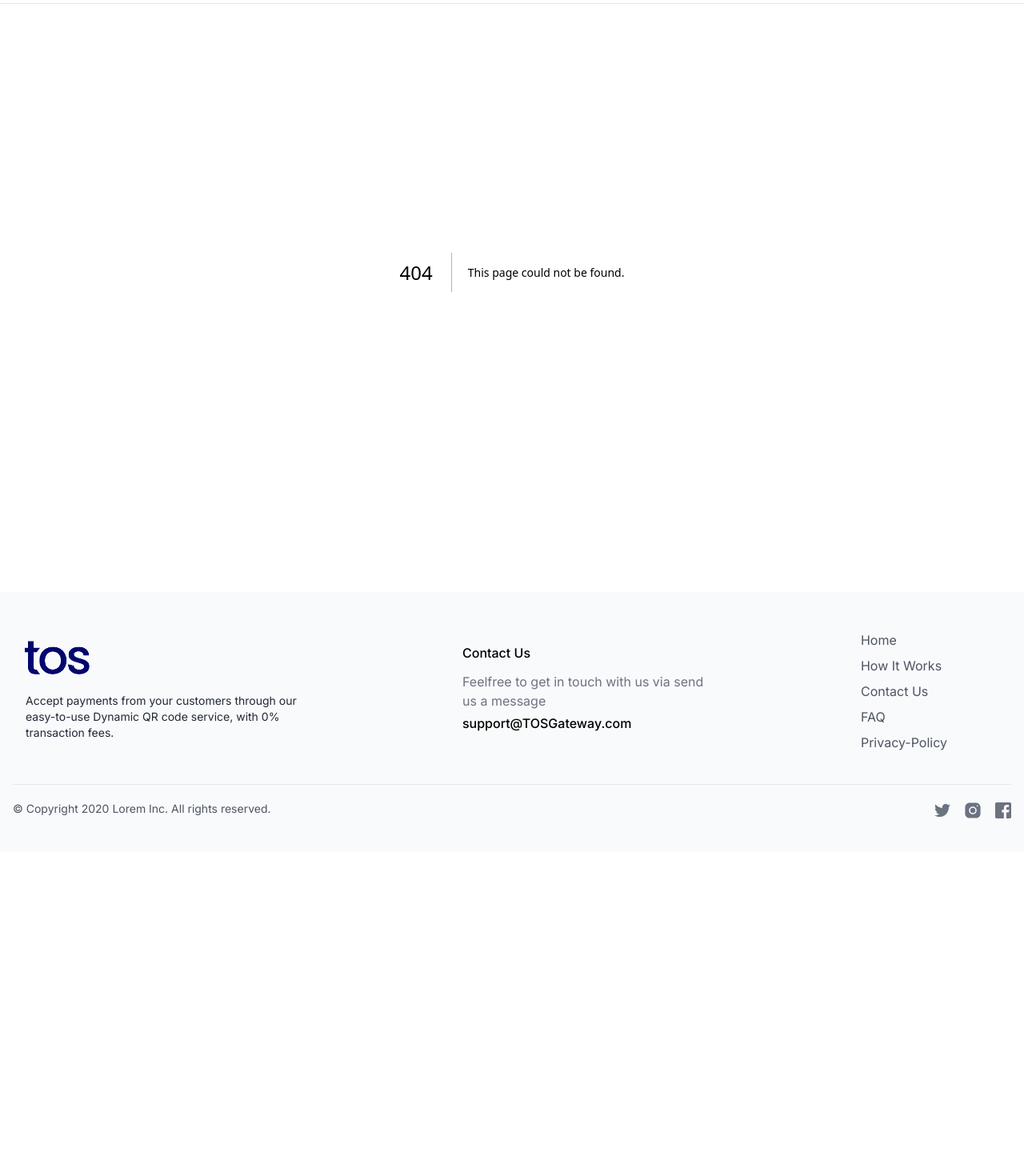
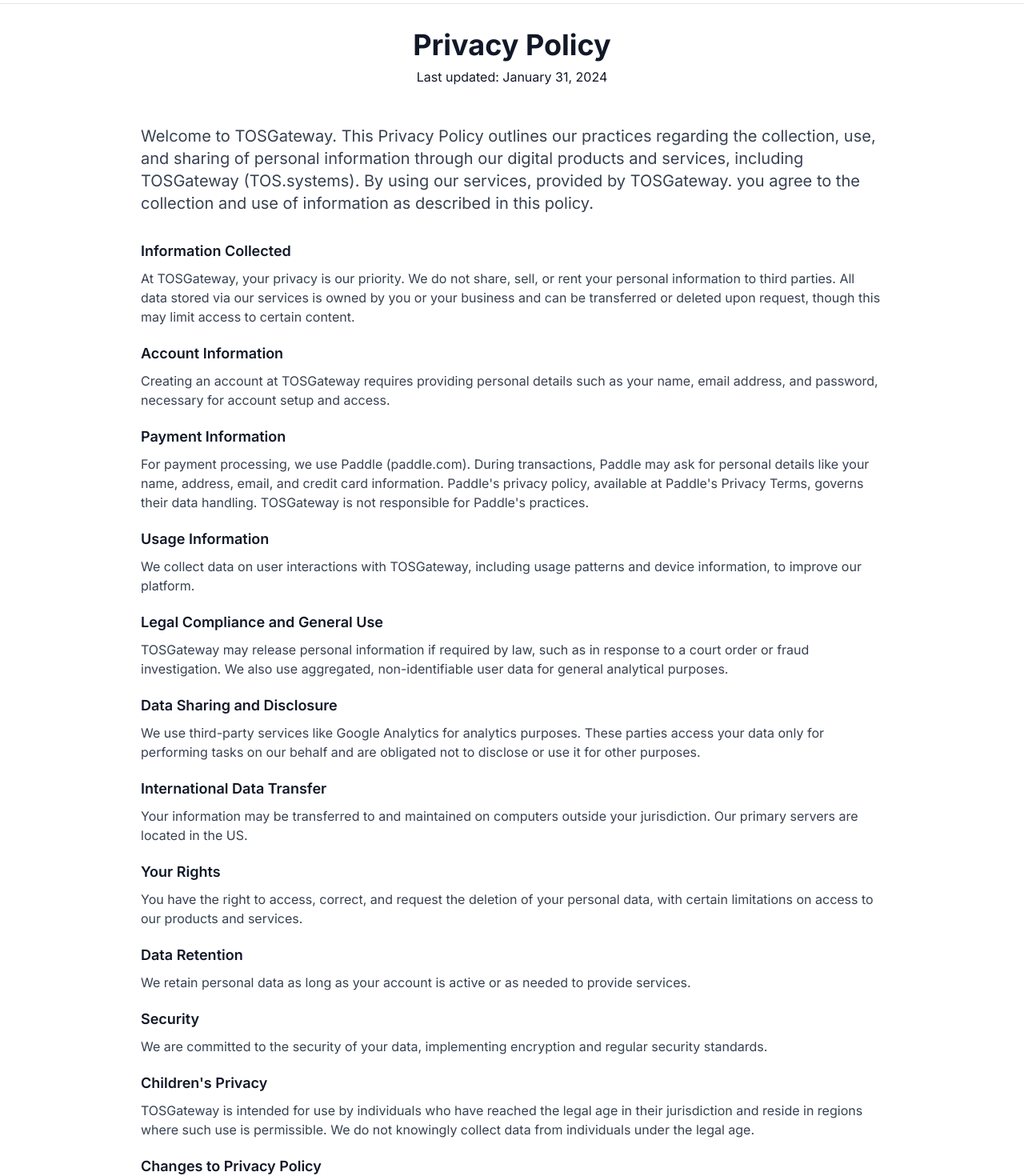
Before and after one commit to Abhishek8218/tos-upi-gateway, a Next.js app: page /privacy-policy in a window 1280 px wide. Before the commit this address had no page. Shown: the part 60-1530 px from the top of the page at 80% size. Before the commit the page ends 1125 px from the top, so only its background shows below. Built offline with nearby package versions, Linux system fonts and the light colour scheme.

Commit message:
added privacy-policy page

```diff
--- /dev/null
+++ b/app/privacy-policy/page.tsx
@@ -0,0 +1,10 @@
+import { PrivacyPolicy } from '@/src/components/privacy/privacy-policy'
+import React from 'react'
+
+const page = () => {
+  return (
+    <div><PrivacyPolicy/></div>
+  )
+}
+
+export default page
--- /dev/null
+++ b/src/components/privacy/privacy-policy.tsx
@@ -0,0 +1,69 @@
+import React from 'react'
+
+export const PrivacyPolicy = () => {
+  return(
+<main id="content">
+    {/* <!-- Heading --> */}
+    <div className="md:max-w-screen-sm text-center px-4 sm:px-6 lg:px-8 pt-24 pb-6 mx-auto">
+      <h1 className="mb-2 text-2xl font-bold md:text-4xl text-gray-900">Privacy Policy</h1>
+      <p className="text-gray-900 ">Last updated: January 31, 2024</p>
+    </div>
+    {/* <!-- End Heading --> */}
+
+    {/* <!-- Content --> */}
+    <div className="md:max-w-screen-sm lg:max-w-[992px] px-4 sm:px-6 lg:px-8 pb-12 md:pt-6 sm:pb-20 mx-auto">
+      <div className="grid gap-4 md:gap-8">
+        <div>
+          <p className="mb-8 text-gray-700 text-xl">Welcome to TOSGateway. This Privacy Policy outlines our practices regarding the collection, use, and sharing of personal information through our digital products and services, including TOSGateway (TOS.systems). By using our services, provided by TOSGateway. you agree to the collection and use of information as described in this policy.</p>
+
+          <h2 className="text-lg font-semibold mb-2  text-gray-900">Information Collected</h2>
+          <p className="mb-5  text-gray-700">At TOSGateway, your privacy is our priority. We do not share, sell, or rent your personal information to third parties. All data stored via our services is owned by you or your business and can be transferred or deleted upon request, though this may limit access to certain content.</p>
+
+          <h2 className="text-lg font-semibold mb-2  text-gray-900">Account Information</h2>
+          <p className="mb-5  text-gray-700">Creating an account at TOSGateway requires providing personal details such as your name, email address, and password, necessary for account setup and access.</p>
+
+          <h2 className="text-lg font-semibold mb-2  text-gray-900">Payment Information</h2>
+          <p className="mb-5  text-gray-700">For payment processing, we use Paddle (paddle.com). During transactions, Paddle may ask for personal details like your name, address, email, and credit card information. Paddle's privacy policy, available at Paddle's Privacy Terms, governs their data handling. TOSGateway is not responsible for Paddle's practices.</p>
+
+          <h2 className="text-lg font-semibold mb-2  text-gray-900">Usage Information</h2>
+          <p className="mb-5  text-gray-700">We collect data on user interactions with TOSGateway, including usage patterns and device information, to improve our platform.</p>
+
+          <h2 className="text-lg font-semibold mb-2  text-gray-900">Legal Compliance and General Use</h2>
+          <p className="mb-5  text-gray-700">TOSGateway may release personal information if required by law, such as in response to a court order or fraud investigation. We also use aggregated, non-identifiable user data for general analytical purposes.</p>
+
+          <h2 className="text-lg font-semibold mb-2  text-gray-900">Data Sharing and Disclosure</h2>
+          <p className="mb-5  text-gray-700">We use third-party services like Google Analytics for analytics purposes. These parties access your data only for performing tasks on our behalf and are obligated not to disclose or use it for other purposes.</p>
+
+          <h2 className="text-lg font-semibold mb-2  text-gray-900">International Data Transfer</h2>
+          <p className="mb-5  text-gray-700">Your information may be transferred to and maintained on computers outside your jurisdiction. Our primary servers are located in the US.</p>
+
+          <h2 className="text-lg font-semibold mb-2  text-gray-900">Your Rights</h2>
+          <p className="mb-5  text-gray-700">You have the right to access, correct, and request the deletion of your personal data, with certain limitations on access to our products and services.</p>
+
+          <h2 className="text-lg font-semibold mb-2  text-gray-900">Data Retention</h2>
+          <p className="mb-5  text-gray-700">We retain personal data as long as your account is active or as needed to provide services.</p>
+
+          <h2 className="text-lg font-semibold mb-2  text-gray-900">Security</h2>
+          <p className="mb-5  text-gray-700">We are committed to the security of your data, implementing encryption and regular security standards.</p>
+
+          <h2 className="text-lg font-semibold mb-2  text-gray-900">Children's Privacy</h2>
+          <p className="mb-5  text-gray-700">TOSGateway is intended for use by individuals who have reached the legal age in their jurisdiction and reside in regions where such use is permissible. We do not knowingly collect data from individuals under the legal age.</p>
+
+          <h2 className="text-lg font-semibold mb-2  text-gray-900">Changes to Privacy Policy</h2>
+          <p className="mb-5  text-gray-700">We may modify this policy at any time. Continued use of TOSGateway signifies acceptance of these changes.</p>
+
+          <h2 className="text-lg font-semibold mb-2  text-gray-900">Contact Us</h2>
+          <p className="mb-5  text-gray-700">For questions about this Privacy Policy or our privacy practices, contact us via live chat on our website.</p>
+
+          <h2 className="text-lg font-semibold mb-2  text-gray-900">Agreement</h2>
+          <p className="mb-5  text-gray-700">By using TOSGateway products and services, you acknowledge your understanding and agreement to this Privacy Policy.</p>
+
+          <h2 className="text-lg font-semibold mb-2  text-gray-900">Privacy Changes</h2>
+          <p className="mb-5  text-gray-700">If we change our privacy policy we will post those changes on this page. Registered users will be sent an email that outlines changes made to the privacy policy.</p>
+        </div>
+      </div>
+    </div>
+    {/* <!-- End Content --> */}
+  </main>
+  )
+}
```
